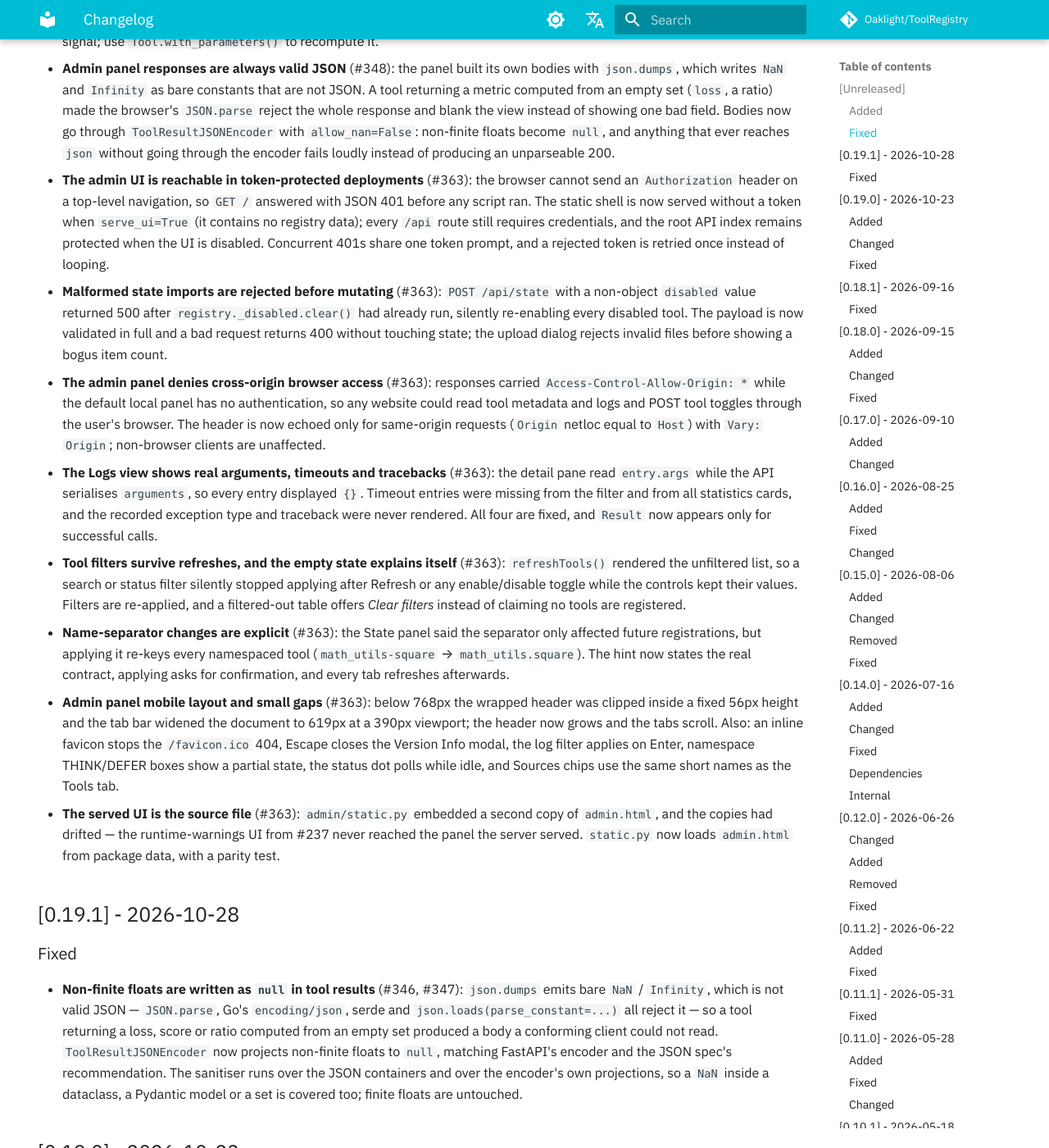
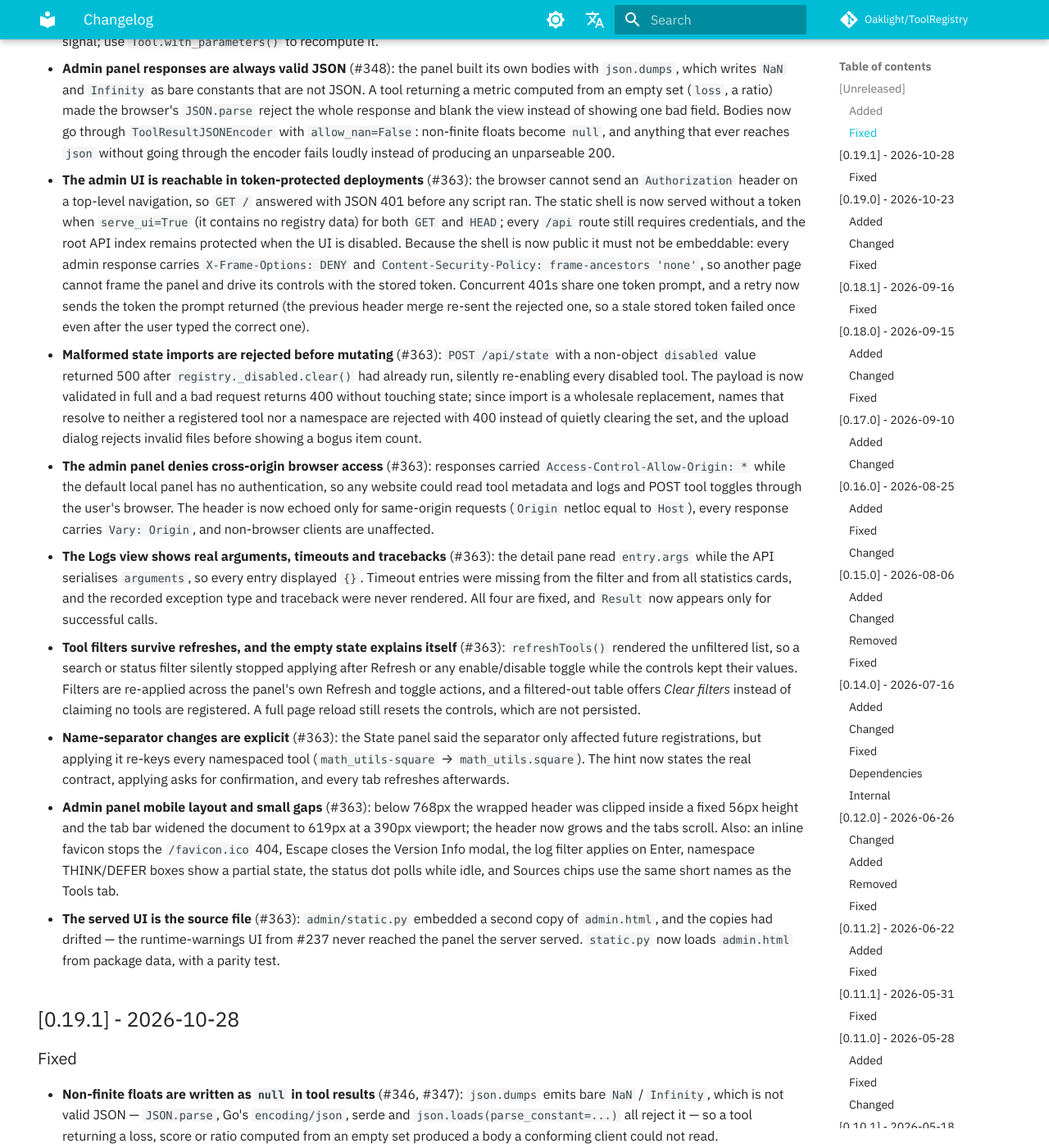
Before and after one commit to Oaklight/ToolRegistry, an MkDocs documentation site: the page built from docs/changelog.md, in a window 1280 px wide and 1400 px high, scrolled down 1264 px. Shown: the whole window at 82% size. Built offline with MkDocs 1.6.1 and Material for MkDocs 9.7.7, drawn with Linux system fonts in a browser that asks for light colours; some web fonts are replaced; comment, search, counter and statistics services are not loaded.

Commit message:
docs(admin): frame protection, strict imports and retry semantics (#363)
Document X-Frame-Options/CSP, unknown-name rejection on state import,
GET/HEAD parity, the token retry fix, and clarify that filters survive
the panel's own refresh rather than a full page reload.

```diff
--- a/docs/changelog.md
+++ b/docs/changelog.md
@@ -27,11 +27,11 @@ The format is based on [Keep a Changelog](https://keepachangelog.com/en/1.1.0/),
 - **`ToolMetadata` copies its mutable containers on construction** (#355): `tags`, `custom_tags` and `extra` were shared between `dataclasses.replace()` copies, so mutating a copy changed the original. Each constructed instance now owns its containers: every `extra` value is deep-copied on its own, so nested containers are isolated too. Immutable scalars are shared; a value that cannot be deep-copied (a lock, a generator, a module) is kept by reference and reported with a `UserWarning`, instead of silently making its copyable siblings shared as well. In-place mutation remains unsupported because it bypasses change events; use `ToolRegistry.update_tool_metadata()` / `update_namespace_metadata()`.
 - **A stale `schema_hash` is no longer silent** (#356): `Tool.__init__` keeps an explicitly supplied hash verbatim — an operator pin — but warns when it disagrees with the normalized parameters, so the fingerprint that is reported stays the supplied one. `dataclasses.replace(tool, parameters=...)` therefore no longer leaves a fingerprint describing the old schema without a signal; use `Tool.with_parameters()` to recompute it.
 - **Admin panel responses are always valid JSON** (#348): the panel built its own bodies with `json.dumps`, which writes `NaN` and `Infinity` as bare constants that are not JSON. A tool returning a metric computed from an empty set (`loss`, a ratio) made the browser's `JSON.parse` reject the whole response and blank the view instead of showing one bad field. Bodies now go through `ToolResultJSONEncoder` with `allow_nan=False`: non-finite floats become `null`, and anything that ever reaches `json` without going through the encoder fails loudly instead of producing an unparseable 200.
-- **The admin UI is reachable in token-protected deployments** (#363): the browser cannot send an `Authorization` header on a top-level navigation, so `GET /` answered with JSON 401 before any script ran. The static shell is now served without a token when `serve_ui=True` (it contains no registry data); every `/api` route still requires credentials, and the root API index remains protected when the UI is disabled. Concurrent 401s share one token prompt, and a rejected token is retried once instead of looping.
-- **Malformed state imports are rejected before mutating** (#363): `POST /api/state` with a non-object `disabled` value returned 500 after `registry._disabled.clear()` had already run, silently re-enabling every disabled tool. The payload is now validated in full and a bad request returns 400 without touching state; the upload dialog rejects invalid files before showing a bogus item count.
-- **The admin panel denies cross-origin browser access** (#363): responses carried `Access-Control-Allow-Origin: *` while the default local panel has no authentication, so any website could read tool metadata and logs and POST tool toggles through the user's browser. The header is now echoed only for same-origin requests (`Origin` netloc equal to `Host`) with `Vary: Origin`; non-browser clients are unaffected.
+- **The admin UI is reachable in token-protected deployments** (#363): the browser cannot send an `Authorization` header on a top-level navigation, so `GET /` answered with JSON 401 before any script ran. The static shell is now served without a token when `serve_ui=True` (it contains no registry data) for both `GET` and `HEAD`; every `/api` route still requires credentials, and the root API index remains protected when the UI is disabled. Because the shell is now public it must not be embeddable: every admin response carries `X-Frame-Options: DENY` and `Content-Security-Policy: frame-ancestors 'none'`, so another page cannot frame the panel and drive its controls with the stored token. Concurrent 401s share one token prompt, and a retry now sends the token the prompt returned (the previous header merge re-sent the rejected one, so a stale stored token failed once even after the user typed the correct one).
+- **Malformed state imports are rejected before mutating** (#363): `POST /api/state` with a non-object `disabled` value returned 500 after `registry._disabled.clear()` had already run, silently re-enabling every disabled tool. The payload is now validated in full and a bad request returns 400 without touching state; since import is a wholesale replacement, names that resolve to neither a registered tool nor a namespace are rejected with 400 instead of quietly clearing the set, and the upload dialog rejects invalid files before showing a bogus item count.
+- **The admin panel denies cross-origin browser access** (#363): responses carried `Access-Control-Allow-Origin: *` while the default local panel has no authentication, so any website could read tool metadata and logs and POST tool toggles through the user's browser. The header is now echoed only for same-origin requests (`Origin` netloc equal to `Host`), every response carries `Vary: Origin`, and non-browser clients are unaffected.
 - **The Logs view shows real arguments, timeouts and tracebacks** (#363): the detail pane read `entry.args` while the API serialises `arguments`, so every entry displayed `{}`. Timeout entries were missing from the filter and from all statistics cards, and the recorded exception type and traceback were never rendered. All four are fixed, and `Result` now appears only for successful calls.
-- **Tool filters survive refreshes, and the empty state explains itself** (#363): `refreshTools()` rendered the unfiltered list, so a search or status filter silently stopped applying after Refresh or any enable/disable toggle while the controls kept their values. Filters are re-applied, and a filtered-out table offers *Clear filters* instead of claiming no tools are registered.
+- **Tool filters survive refreshes, and the empty state explains itself** (#363): `refreshTools()` rendered the unfiltered list, so a search or status filter silently stopped applying after Refresh or any enable/disable toggle while the controls kept their values. Filters are re-applied across the panel's own Refresh and toggle actions, and a filtered-out table offers *Clear filters* instead of claiming no tools are registered. A full page reload still resets the controls, which are not persisted.
 - **Name-separator changes are explicit** (#363): the State panel said the separator only affected future registrations, but applying it re-keys every namespaced tool (`math_utils-square` → `math_utils.square`). The hint now states the real contract, applying asks for confirmation, and every tab refreshes afterwards.
 - **Admin panel mobile layout and small gaps** (#363): below 768px the wrapped header was clipped inside a fixed 56px height and the tab bar widened the document to 619px at a 390px viewport; the header now grows and the tabs scroll. Also: an inline favicon stops the `/favicon.ico` 404, Escape closes the Version Info modal, the log filter applies on Enter, namespace THINK/DEFER boxes show a partial state, the status dot polls while idle, and Sources chips use the same short names as the Tools tab.
 - **The served UI is the source file** (#363): `admin/static.py` embedded a second copy of `admin.html`, and the copies had drifted — the runtime-warnings UI from #237 never reached the panel the server served. `static.py` now loads `admin.html` from package data, with a parity test.
```
Also changed, not shown: docs/admin/security.md (+8 -0 lines), docs/admin/web-ui.md (+3 -1 lines).
